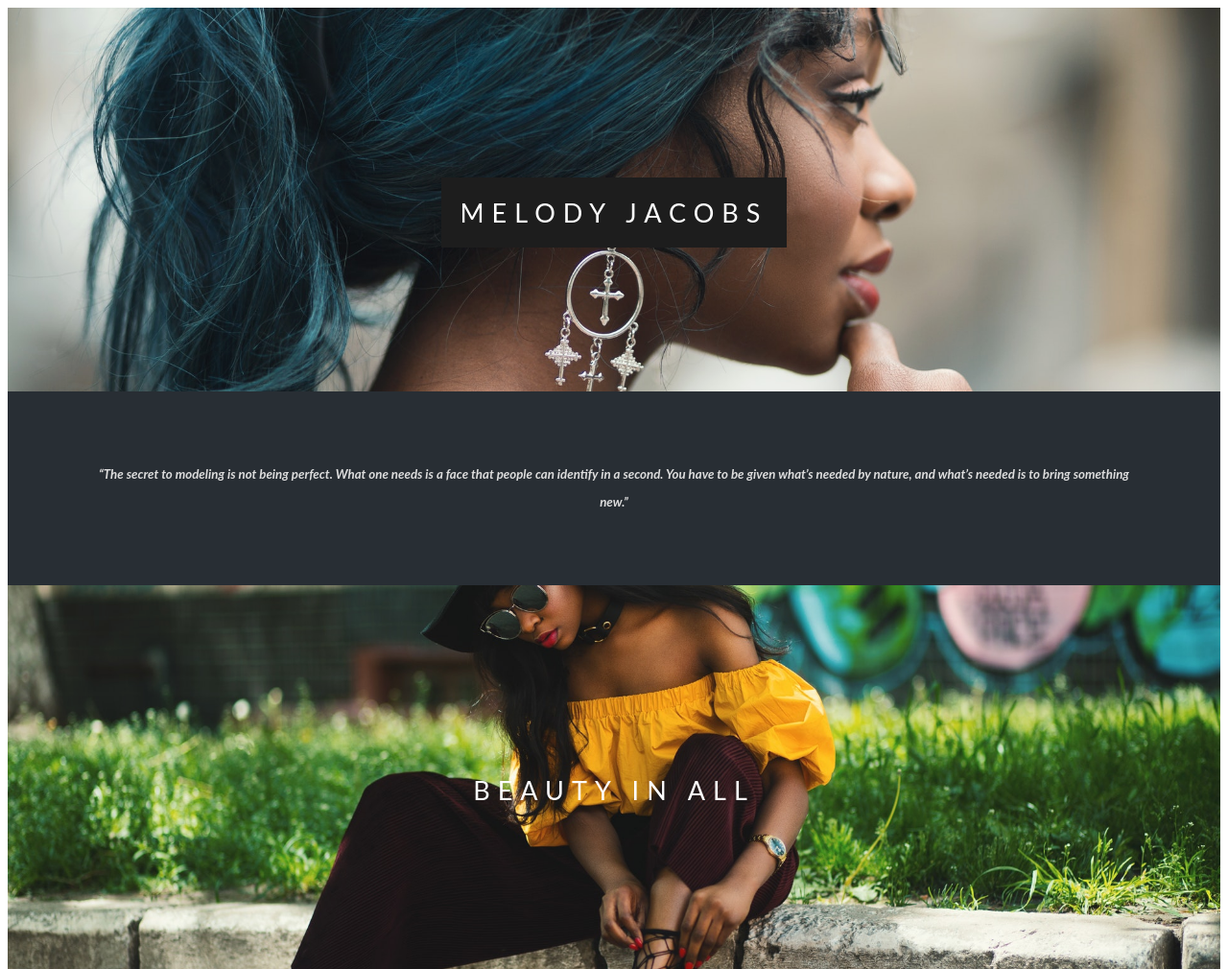
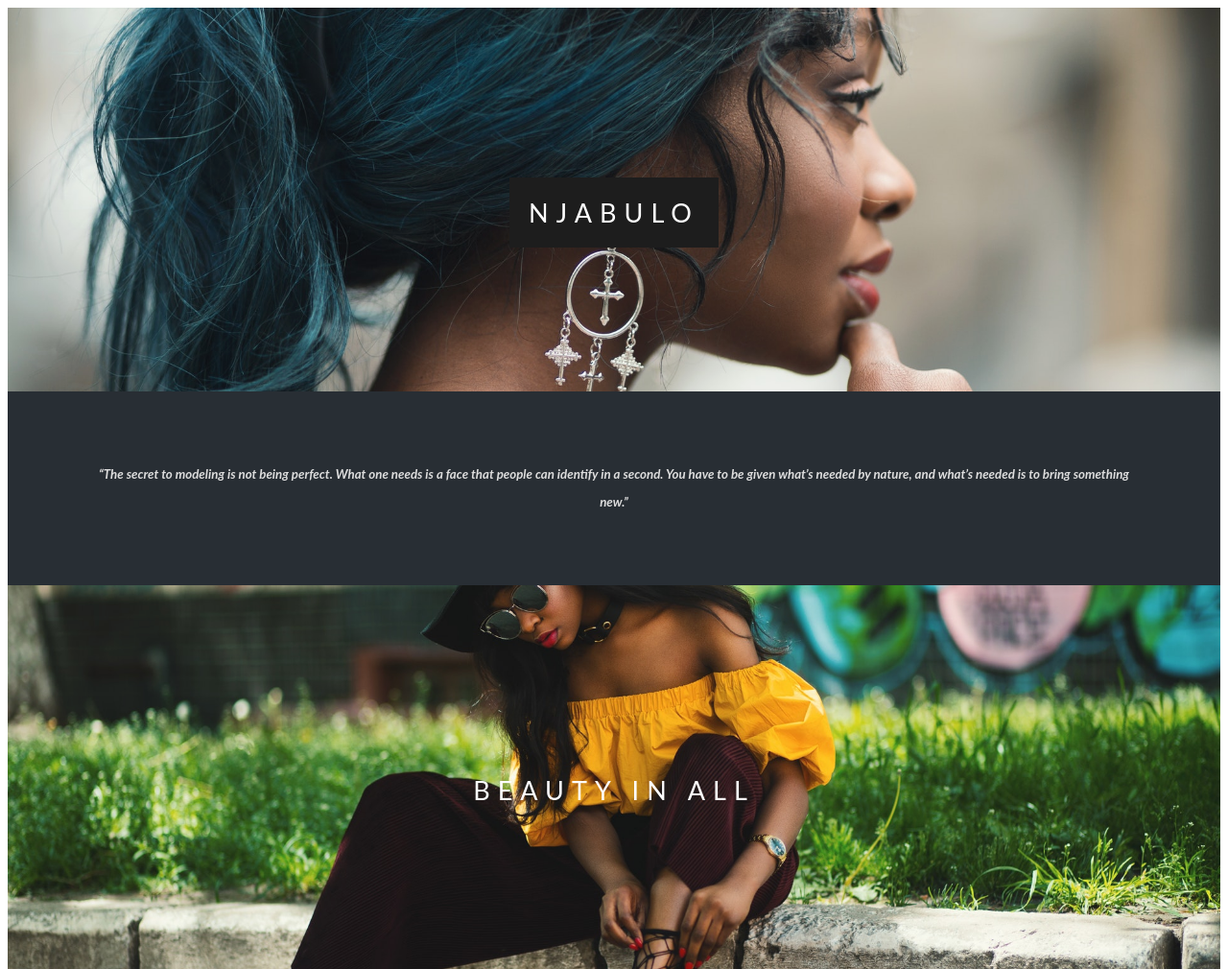
Before and after one commit to Njabulo961/Neutrinos_Induction, a plain HTML site: page index.html in a window 1280 px wide. Shown: the top 1010 px of the page at 96% size. Drawn offline with Linux system fonts and the light colour scheme.

Commit message:
This is my second commit

```diff
--- a/index.html
+++ b/index.html
@@ -11,7 +11,7 @@
   <div class="pimg-1">
     <div class="p-text">
       <span class="border">
-        Melody Jacobs
+        Njabulo
       </span>
     </div>
   </div>
```
